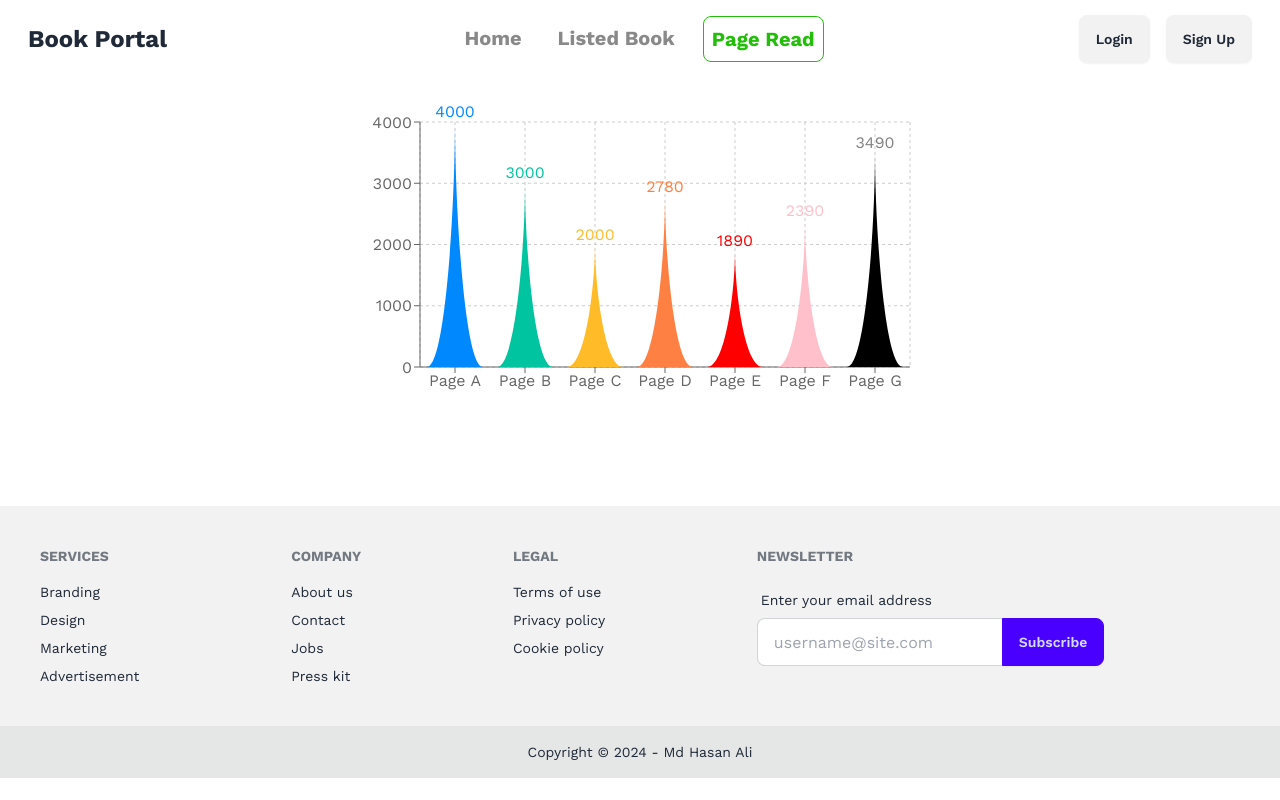
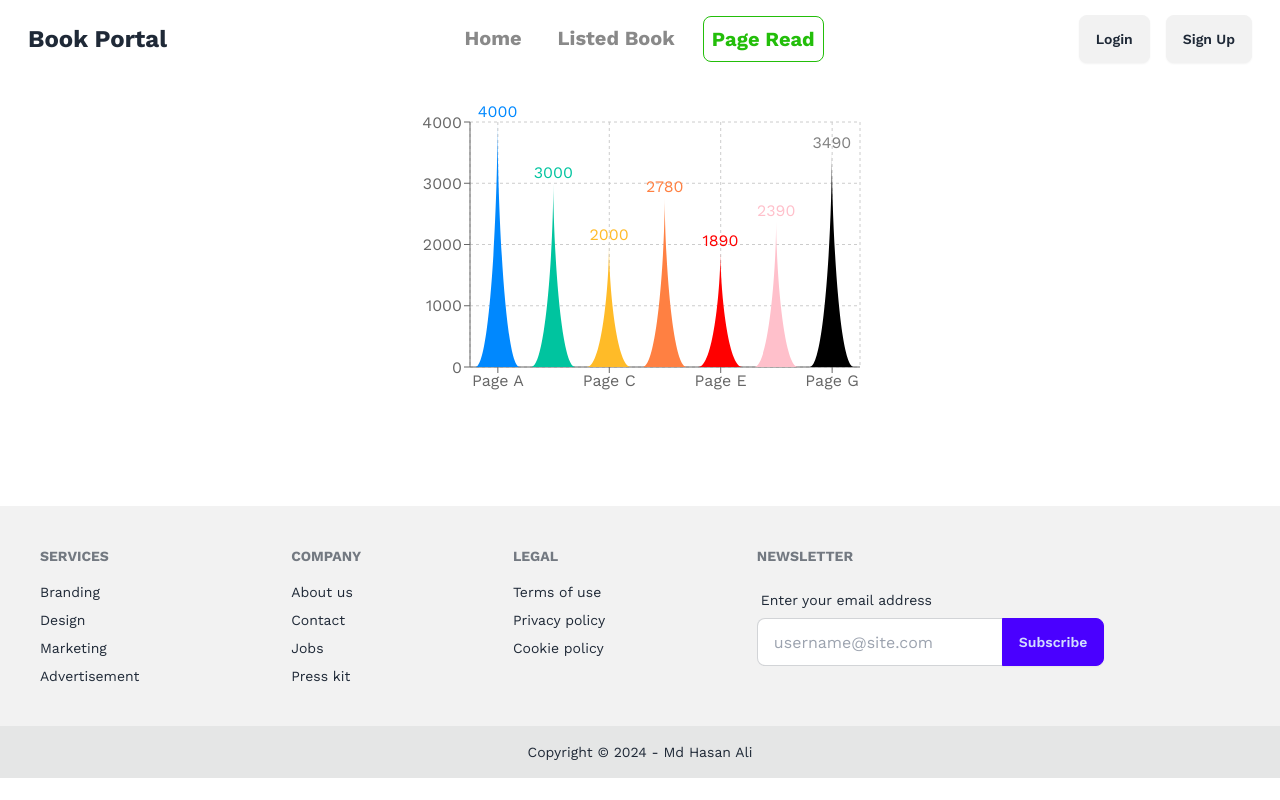
Before and after one commit to hasanali207/book-portal-client-a8, a React (Vite) app: page /pageread in a window 1280 px wide. Built offline with nearby package versions, Linux system fonts and the light colour scheme.

Commit message:
added rechart

```diff
--- a/src/components/BarChart.jsx
+++ b/src/components/BarChart.jsx
@@ -1,4 +1,4 @@
-
+import React from 'react';
 import { BarChart, Bar, Cell, XAxis, YAxis, CartesianGrid } from 'recharts';
 
 const colors = ['#0088FE', '#00C49F', '#FFBB28', '#FF8042', 'red', 'pink'];
@@ -61,11 +61,10 @@ const TriangleBar = (props) => {
   return <path d={getPath(x, y, width, height)} stroke="none" fill={fill} />;
 };
 
-const BarCharts = () => {
-    return (
-        <div>
-            <BarChart
-      width={600}
+export default function App() {
+  return (
+    <BarChart
+      width={500}
       height={300}
       data={data}
       margin={{
@@ -84,8 +83,7 @@ const BarCharts = () => {
         ))}
       </Bar>
     </BarChart>
-        </div>
-    );
-};
+  );
+}
 
-export default BarCharts;
+App.demoUrl = 'https://codesandbox.io/s/bar-chart-with-customized-shape-dusth';
--- a/src/pages/PageRead.jsx
+++ b/src/pages/PageRead.jsx
@@ -1,12 +1,23 @@
-
+import { useState, useEffect } from 'react';
 import BarCharts from '../components/BarChart';
 
 const PageRead = () => {
-    return (
-        <div className='flex justify-center items-center py-6'>
-            <BarCharts></BarCharts>
-        </div>
-    );
+  const [books, setBooks] = useState([]);
+
+  useEffect(() => {
+    const getDataStorage = localStorage.getItem('books');
+    if (getDataStorage) {
+      setBooks(JSON.parse(getDataStorage));
+    }
+  }, []);
+
+  return (
+    <div className='flex justify-center items-center py-6'>
+
+        <BarCharts book={books}  />
+
+    </div>
+  );
 };
 
 export default PageRead;
```
